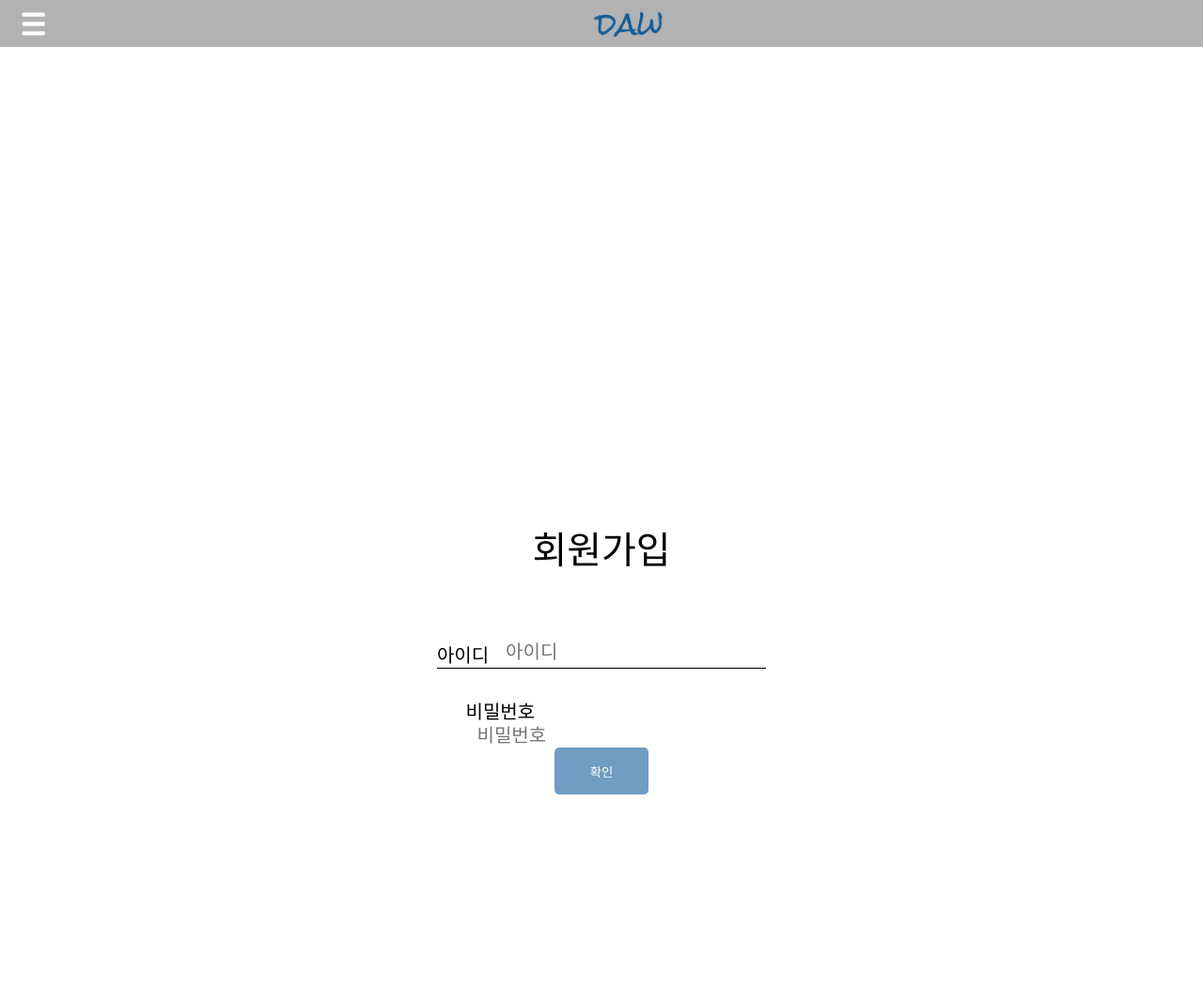
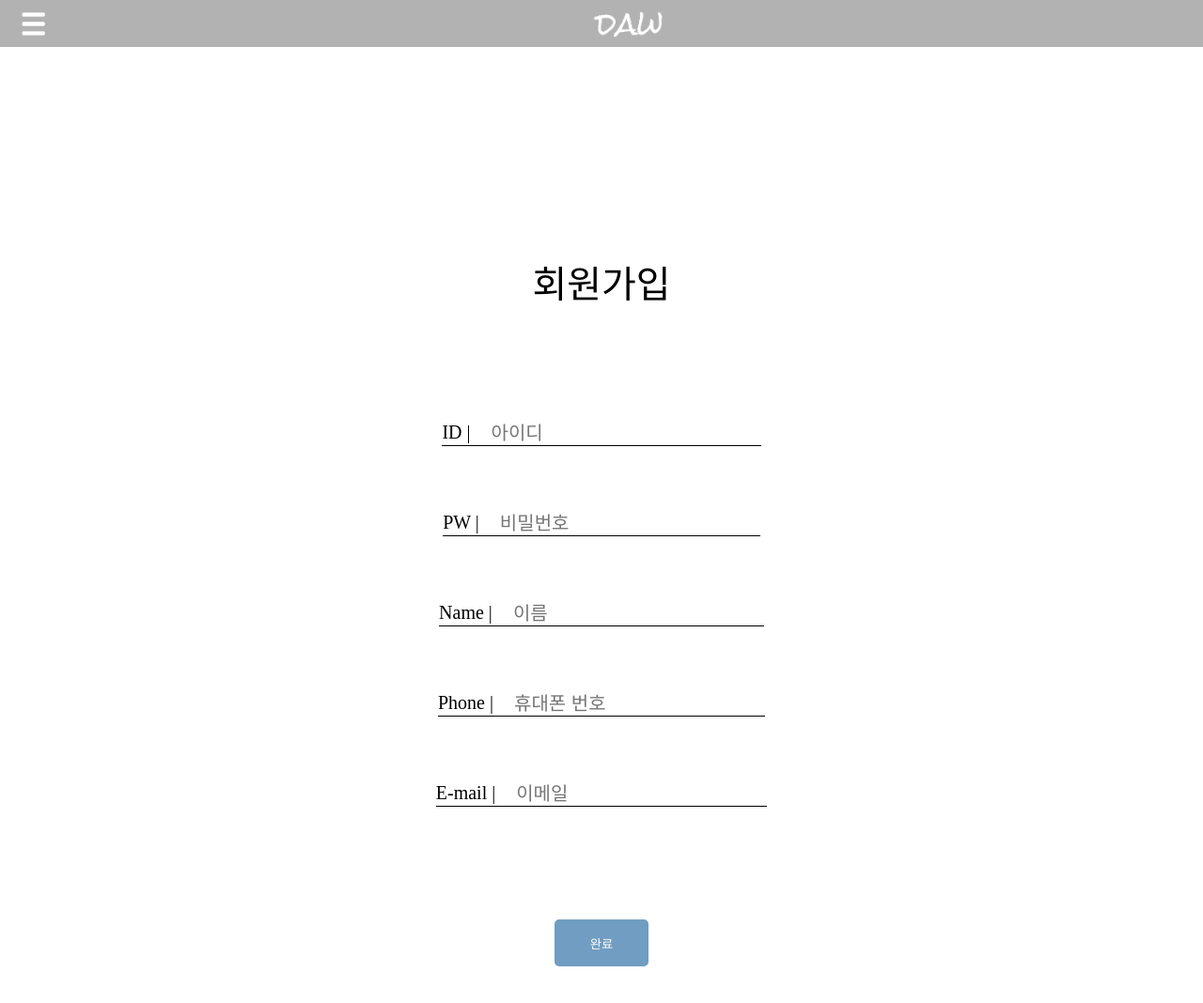
Before and after one commit to BCU-programming/DAWproject, a plain HTML site: page join.html in a window 1280 px wide. Shown: the whole page at 94% size. Drawn offline with Linux system fonts and the light colour scheme.

Commit message:
join 완성

```diff
--- a/css/join.css
+++ b/css/join.css
@@ -13,79 +13,82 @@
   margin-top: 200px;
   margin-bottom: 200px;
   width: 650px;
-  height: 1000px;
+  height: 900px;
   font-size: var(--font-micro);
   background-color: rgb(255, 255, 255);
 }
 
 .join_id,
-.join_pw {
+.join_pw,
+.join_name,
+.join_phone,
+.join_email {
   display: flex;
   flex-direction: row;
   border-bottom: 1px solid black;
   justify-content: space-around;
-}
-
-.join_id {
-  margin: 70px 0px 30px 0px;
-}
-
-.join_pw {
-  margin: 0px 0px 70px 0px;
+  margin-bottom: 70px;
 }
 
 .join_text {
   font-size: var(--font-regular);
+  margin-bottom: 120px;
 }
 
 .id_text,
-.pw_text {
+.pw_text,
+.name_text,
+.phone_text,
+.email_text {
   font-size: var(--font-micro);
 }
 
 #ID {
-  margin: 0px 10px 0px 16px;
+  margin: 0px 20px 0px 16px;
 }
 #PW {
   margin: 0px 10px 0px 10px;
 }
 
 #ID,
-#PW {
+#PW,
+#name,
+#phone,
+#email {
   border: 0px;
   font-size: var(--font-micro);
+  margin-left: 20px;
 }
 
 #ID:focus,
-#PW:focus {
+#PW:focus,
+#name:focus,
+#phone:focus,
+#email:focus {
   outline: none;
 }
 
 #ID::placeholder,
-#PW::placeholder {
+#PW::placeholder,
+#name::placeholder,
+#phone::placeholder,
+#email::placeholder {
   font-size: var(--font-micro);
 }
 
-.lock_img,
-.key_img {
-  width: 20px;
-  height: 20px;
-}
-
-.login_btn {
+.join_btn {
   height: 50px;
   width: 100px;
-}
-
-.login_btn {
   background-color: var(--color-blue-green);
+  border: none;
   color: var(--color-white);
-  border: none;
   opacity: 0.6;
   transition: 0.3s;
   border-radius: 5px;
+  margin-top: 50px;
+  cursor: pointer;
 }
 
-.login_btn:hover {
+.join_btn:hover {
   opacity: 1;
 }
--- a/css/login.css
+++ b/css/login.css
@@ -74,15 +74,13 @@
 .login_btn {
   height: 50px;
   width: 100px;
-}
-
-.login_btn {
   background-color: var(--color-blue-green);
   color: var(--color-white);
   border: none;
   opacity: 0.6;
   transition: 0.3s;
   border-radius: 5px;
+  cursor: pointer;
 }
 
 .login_btn:hover {
--- a/join.html
+++ b/join.html
@@ -17,7 +17,7 @@
         <div class="hamberger_btn">
             <img src="imgs/햄버거 버튼.png" alt="햄버거_버튼" class="hamberger_img">
         </div>
-        <img src="imgs/DAW 파랑.png" alt="DAW로고" class="daw-logo">
+        <img src="imgs/DAW 하양.png" alt="DAW로고" class="daw-logo">
     </nav>
     <div class="join">
         <div class="join_text">
@@ -25,22 +25,46 @@
         </div>
         <div class="join_id">
             <div class="id_text">
-                아이디
+                ID |
             </div>
             <label for="ID">
                 <input type="text" id="ID" placeholder="아이디">
             </label>
         </div>
-        <div class="login_pw">
+        <div class="join_pw">
             <div class="pw_text">
-                비밀번호
+                PW |
             </div>
             <label for="PW">
                 <input type="password" id="PW" placeholder="비밀번호">
             </label>
         </div>
-        <button class="login_btn">
-            확인
+        <div class="join_name">
+            <div class="name_text">
+                Name |
+            </div>
+            <label for="name">
+                <input type="text" id="name" placeholder="이름">
+            </label>
+        </div>
+        <div class="join_phone">
+            <div class="phone_text">
+                Phone |
+            </div>
+            <label for="phone">
+                <input type="text" id="phone" placeholder="휴대폰 번호">
+            </label>
+        </div>
+        <div class="join_email">
+            <div class="email_text">
+                E-mail |
+            </div>
+            <label for="PW">
+                <input type="email" id="email" placeholder="이메일">
+            </label>
+        </div>
+        <button type="button" onclick="location.href='login.html'" class="join_btn" >
+            완료
         </button>
     </div>
 </body>
```
Also changed, not shown: login.html (+3 -3 lines).
